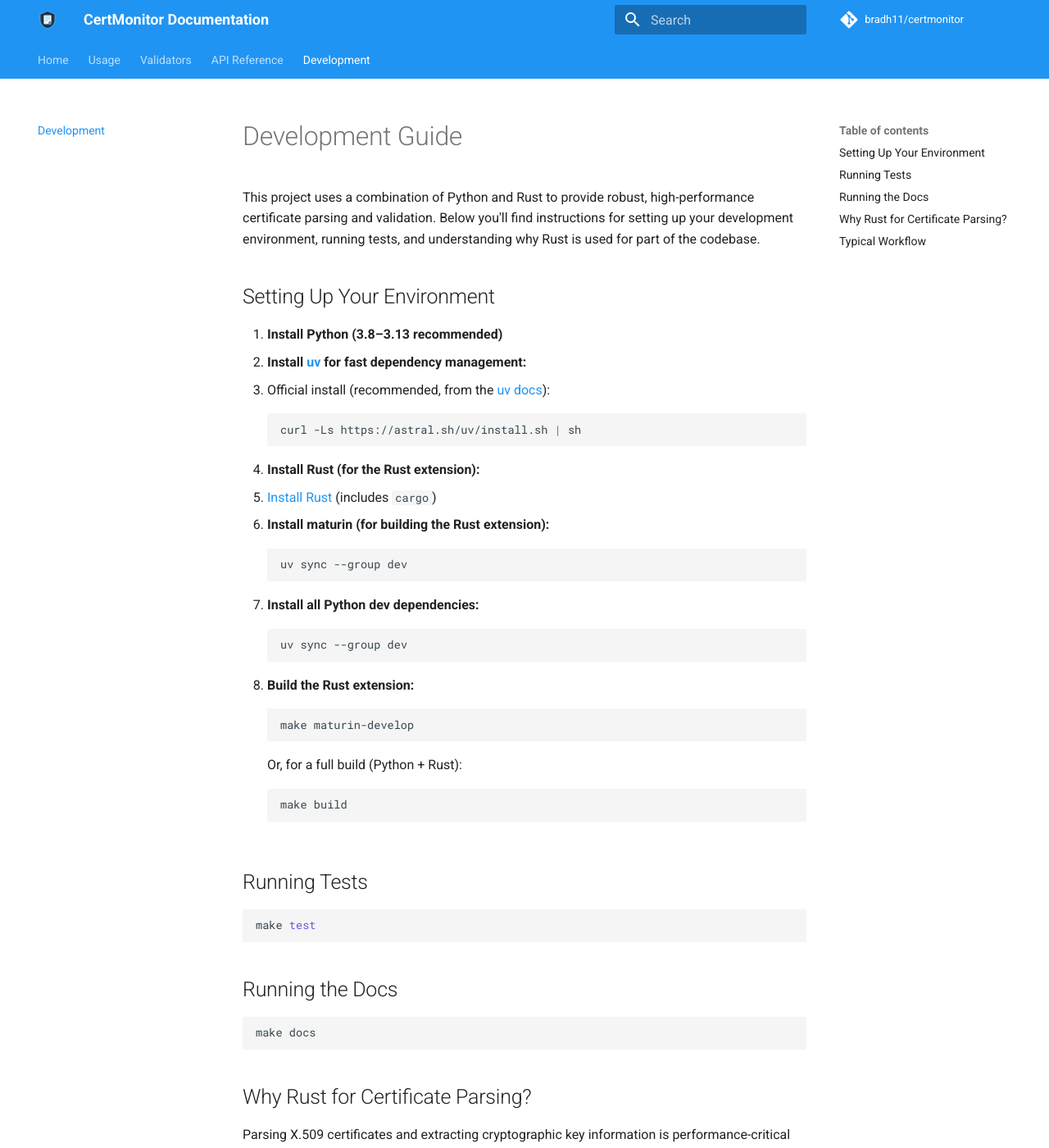
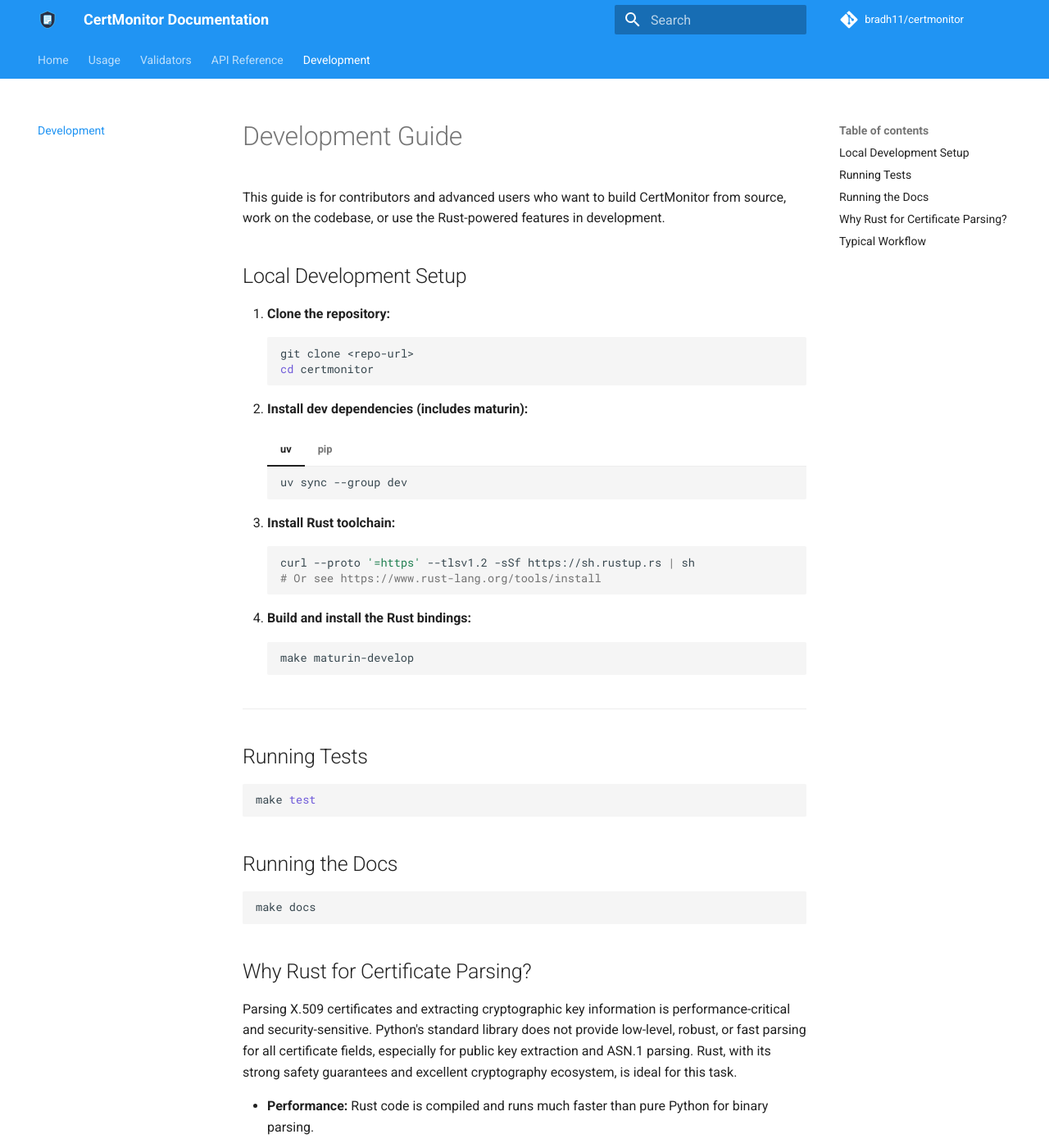
Before and after one commit to cdtomkins/certmonitor, an MkDocs documentation site: the page built from docs/development.md, in a window 1280 px wide and 1400 px high. Shown: the whole window at 82% size. Built offline with MkDocs 1.6.1 and Material for MkDocs 9.7.7, drawn with Linux system fonts in a browser that asks for light colours; comment, search, counter and statistics services are not loaded.

Commit message:
docs: update development guide and installation instructions for clarity and completeness

````diff
--- a/docs/development.md
+++ b/docs/development.md
@@ -1,33 +1,37 @@
 # Development Guide
 
-This project uses a combination of Python and Rust to provide robust, high-performance certificate parsing and validation. Below you'll find instructions for setting up your development environment, running tests, and understanding why Rust is used for part of the codebase.
+This guide is for contributors and advanced users who want to build CertMonitor from source, work on the codebase, or use the Rust-powered features in development.
 
-## Setting Up Your Environment
+## Local Development Setup
 
-1. **Install Python (3.8–3.13 recommended)**
-2. **Install [uv](https://github.com/astral-sh/uv) for fast dependency management:**
-   - Official install (recommended, from the [uv docs](https://github.com/astral-sh/uv#installation)):
-     ```sh
-     curl -Ls https://astral.sh/uv/install.sh | sh
-     ```
-3. **Install Rust (for the Rust extension):**
-   - [Install Rust](https://www.rust-lang.org/tools/install) (includes `cargo`)
-4. **Install maturin (for building the Rust extension):**
-   ```sh
-   uv sync --group dev
-   ```
-5. **Install all Python dev dependencies:**
-   ```sh
-   uv sync --group dev
-   ```
-6. **Build the Rust extension:**
-   ```sh
-   make maturin-develop
-   ```
-   Or, for a full build (Python + Rust):
-   ```sh
-   make build
-   ```
+1. **Clone the repository:**
+    ```sh
+    git clone <repo-url>
+    cd certmonitor
+    ```
+2. **Install dev dependencies (includes maturin):**
+
+    === "uv"
+        ```sh
+        uv sync --group dev
+        ```
+
+    === "pip"
+        ```sh
+        pip install -e .[dev]
+        ```
+
+3. **Install Rust toolchain:**
+    ```sh
+    curl --proto '=https' --tlsv1.2 -sSf https://sh.rustup.rs | sh
+    # Or see https://www.rust-lang.org/tools/install
+    ```
+4. **Build and install the Rust bindings:**
+    ```sh
+    make maturin-develop
+    ```
+
+---
 
 ## Running Tests
 
--- a/mkdocs.yml
+++ b/mkdocs.yml
@@ -90,6 +90,8 @@
       custom_fences:
         - name: mermaid
           class: mermaid
+  - pymdownx.tabbed:
+      alternate_style: true
 extra:
   social:
     - icon: fontawesome/brands/github
````
Also changed, not shown: docs/usage/installation.md (+2 -14 lines).
